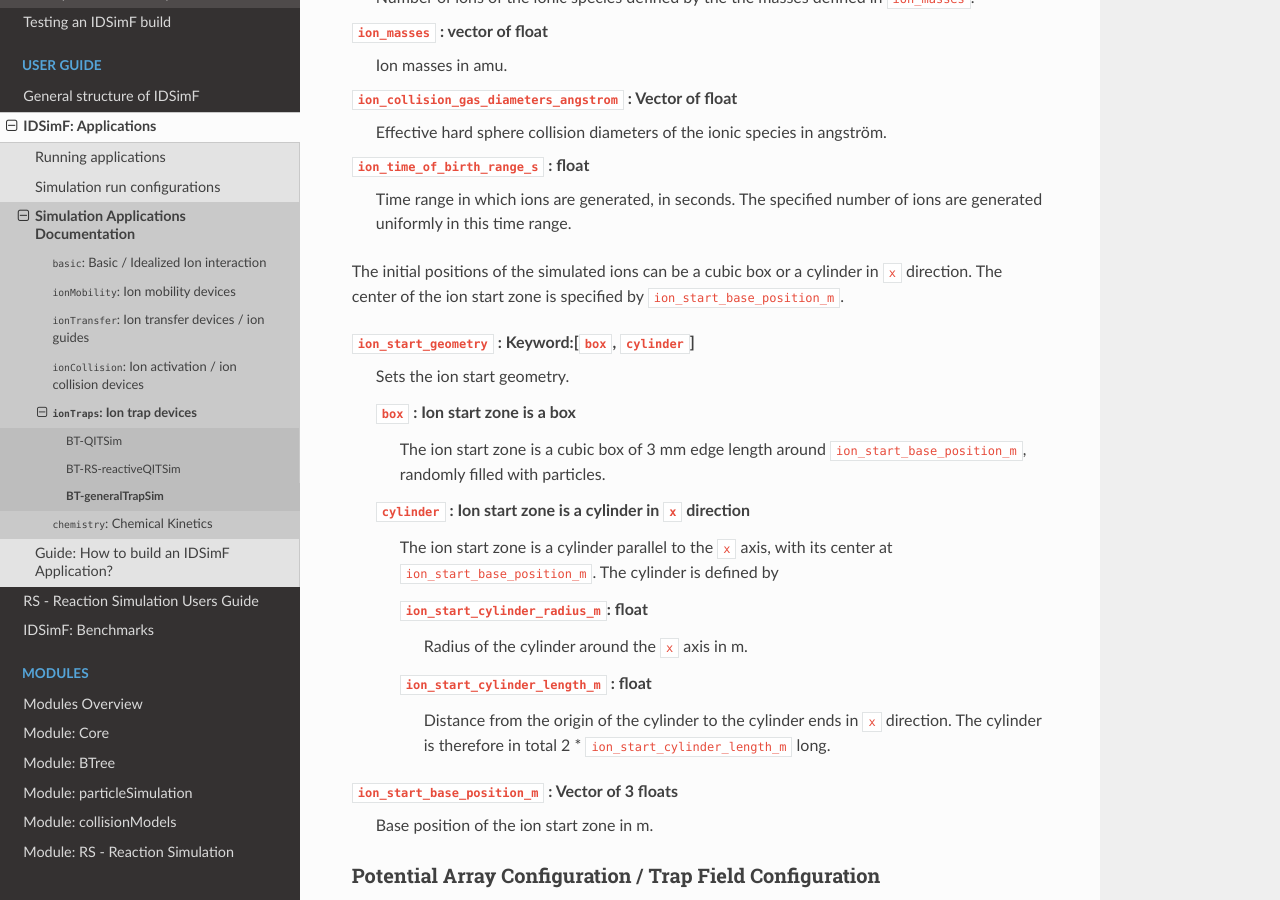
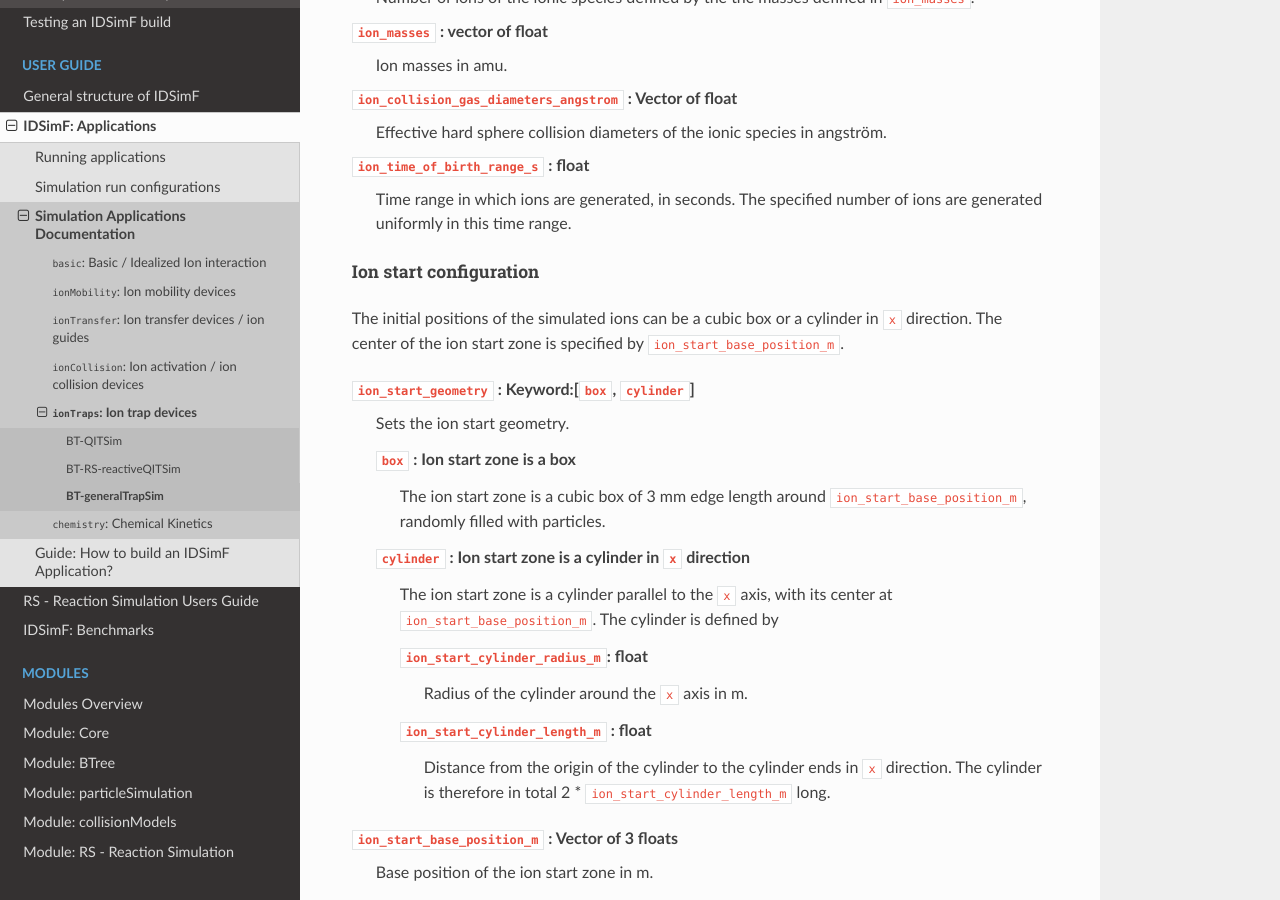
Before and after one commit to IPAMS/IDSimF, a Sphinx documentation site: the page built from documentation/usersguide/applications/BT_generalTrapSim.rst, in a window 1280 px wide and 900 px high, scrolled down 1917 px. Built offline with Sphinx 7.4.7 and the Read the Docs theme 2.0.0, drawn with Linux system fonts in a browser that asks for light colours.

Commit message:
Adds additional subheadline

```diff
--- a/documentation/usersguide/applications/BT_generalTrapSim.rst
+++ b/documentation/usersguide/applications/BT_generalTrapSim.rst
@@ -88,6 +88,8 @@
 ``ion_time_of_birth_range_s`` : float
     Time range in which ions are generated, in seconds. The specified number of ions are generated uniformly in this time range.
 
+Ion start configuration
+.......................
 
 The initial positions of the simulated ions can be a cubic box or a cylinder in ``x`` direction. The center of the ion start zone is specified by ``ion_start_base_position_m``.
 
```
